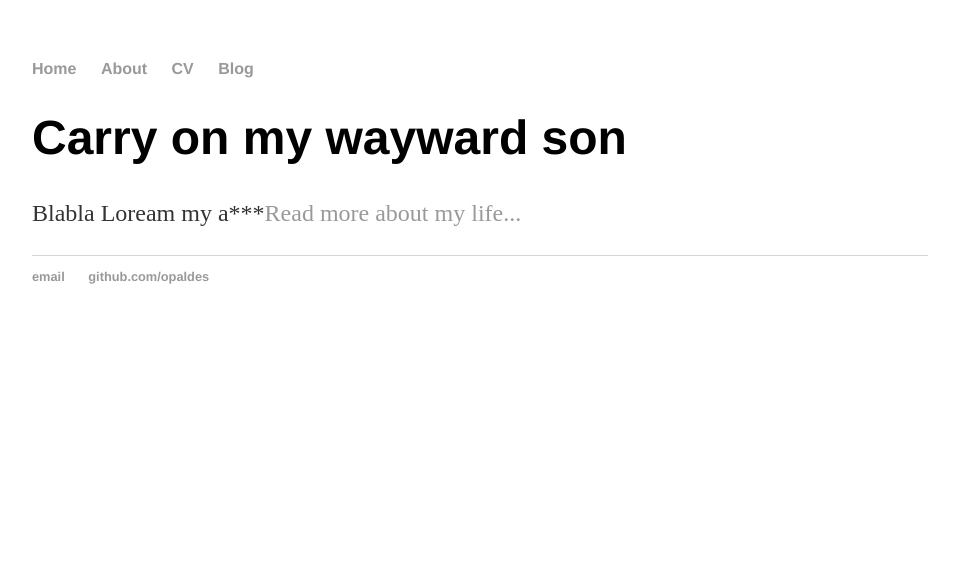
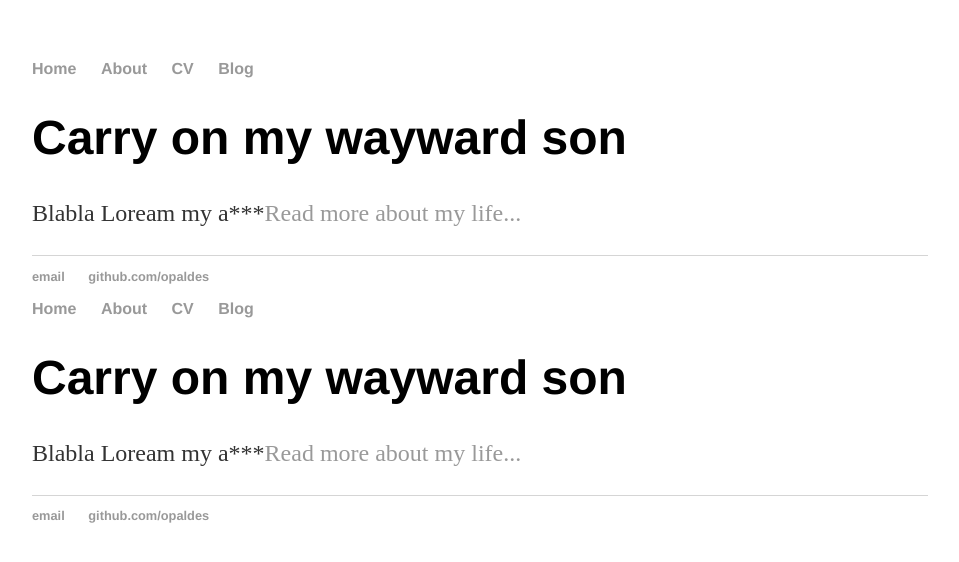
Before and after one commit to jeremy-seipelt/opaldes.github.io, a Jekyll site: the page built from index.html, in a window 1280 px wide. Shown: the top 562 px of the page, without its empty margins (160-1119 px from the left). Built offline with Jekyll 4.4.1, drawn with Linux system fonts in a browser that asks for light colours.

Commit message:
Update index.html

```diff
--- a/index.html
+++ b/index.html
@@ -1,29 +1,8 @@
-<!DOCTYPE html>
-<html>
-	<head>
-		<title>Opaldes, Servant of chill</title>
-		<link rel="stylesheet" type="text/css" href="/css/main.css">
-	</head>
-	<body>
-		<nav>
-    		<ul>
-        		<li><a href="/">Home</a></li>
-	        	<li><a href="/about">About</a></li>
-        		<li><a href="/cv">CV</a></li>
-        		<li><a href="/blog">Blog</a></li>
-    		</ul>
-		</nav>
-		<div class="container">
+---
+layout: default
+title: Opaldes
+---
     		<div class="blurb">
         		<h1>Carry on my wayward son</h1>
 				<p>Blabla Loream my a***<a href="/about">Read more about my life...</a></p>
     		</div><!-- /.blurb -->
-		</div><!-- /.container -->
-		<footer>
-    		<ul>
-        		<li><a href="mailto:something@gmail.com">email</a></li>
-        		<li><a href="https://github.com/opaldes">github.com/opaldes</a></li>
-			</ul>
-		</footer>
-	</body>
-</html>
```
